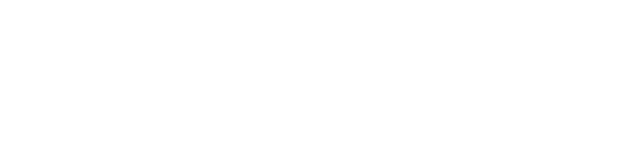
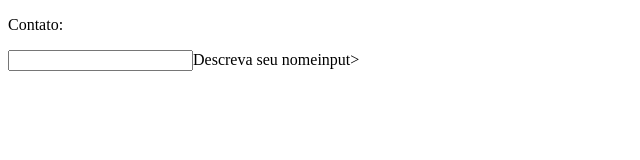
Before and after one commit to Nickme22/projeto-estudo, a plain HTML site: page contatos.html in a window 1280 px wide. Shown: the whole page, without its empty margins (0-640 px from the left). Drawn offline with Linux system fonts and the light colour scheme.

```diff
--- a/contatos.html
+++ b/contatos.html
@@ -6,6 +6,6 @@
     <title>Document</title>
 </head>
 <body>
-
+    <p>Contato: </p> <input>Descreva seu nome</body>input>
 </body>
 </html>
```
